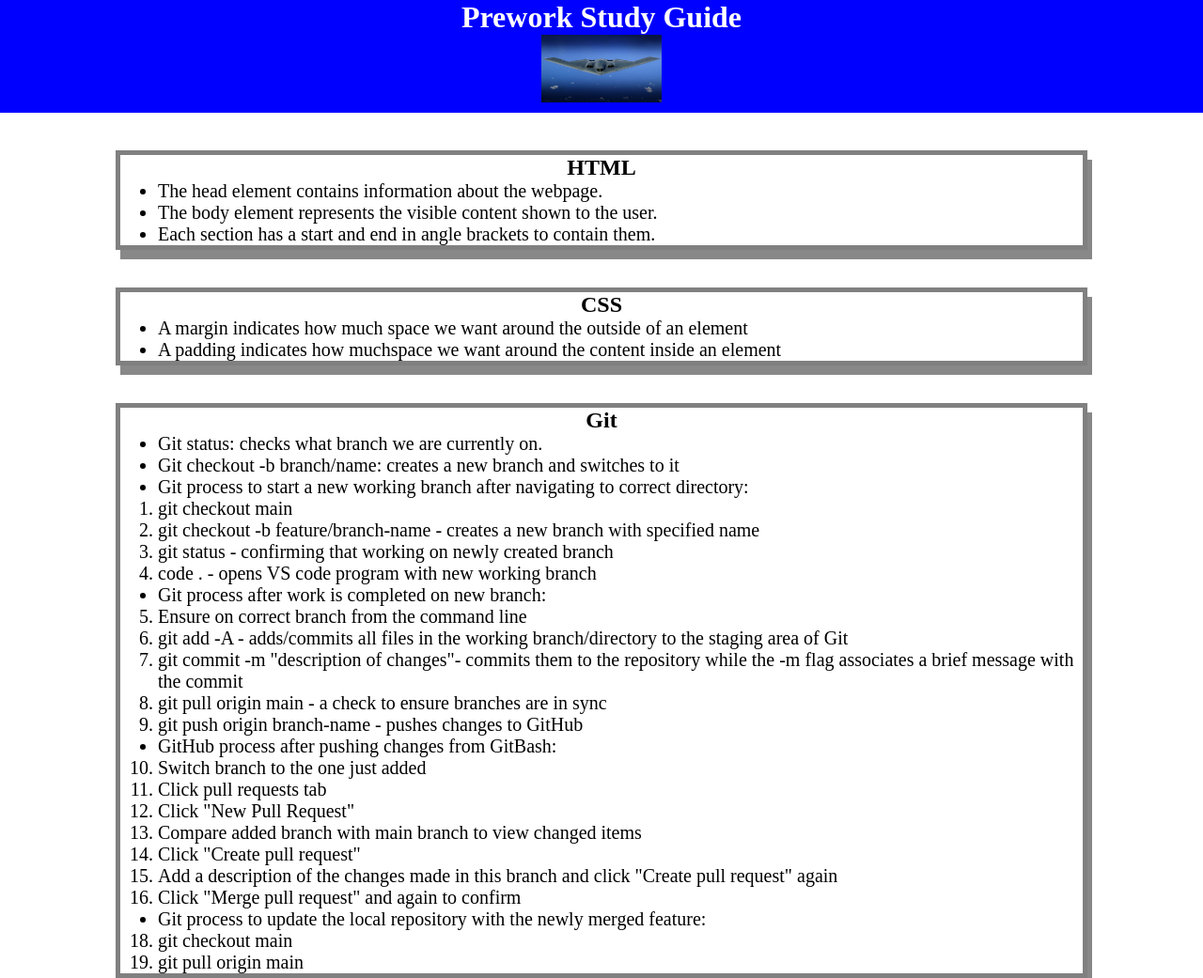
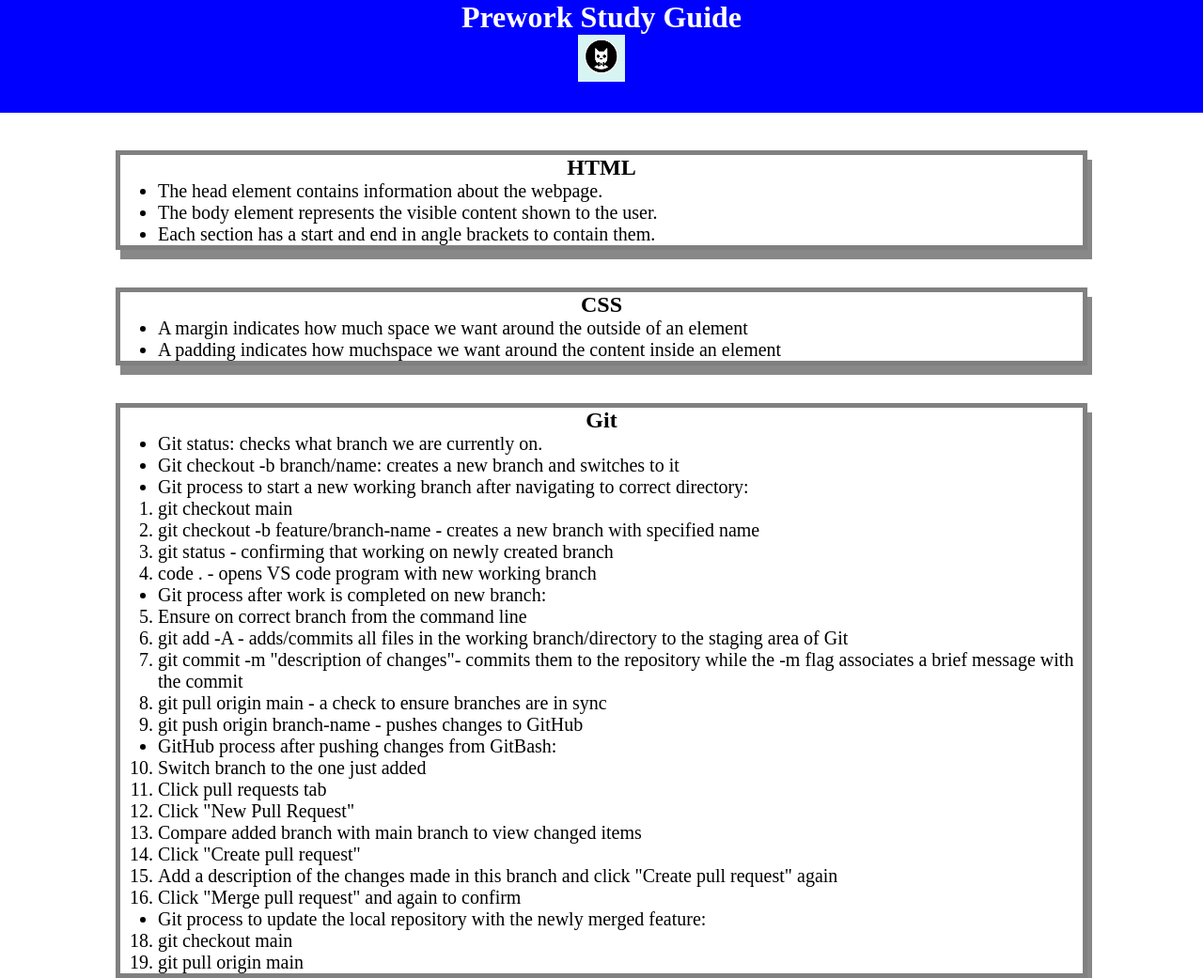
Before and after one commit to dovahkiinsupreme/prework-study-guide, a plain HTML site: page index.html in a window 1280 px wide. Shown: the top 1041 px of the page at 94% size. Drawn offline with Linux system fonts and the light colour scheme.

Commit message:
added JS asset

```diff
--- a/assets/style.css
+++ b/assets/style.css
@@ -17,8 +17,8 @@ h2 {
 }
 img {
     display: block;
-    height: 72px;
-    width: 128px;
+    height: 50px;
+    width: 50px;
     margin-left: auto;
     margin-right: auto;
 
--- a/index.html
+++ b/index.html
@@ -10,7 +10,7 @@
   <body>
     <header id="header">
       <h1>Prework Study Guide</h1>
-      <img src="./assets/b2spirit.jpg" alt="B2 Spirit Stealth Bomber"/>
+      <img src="./assets/bowtie-cat.png" alt="Bowtie-Cat"/>
     </header>
     <main>
       <section class="card" id="html-section">
@@ -76,5 +76,6 @@
     <footer>
       <p>I can code!</p>
     </footer>
+    <script src="scripts/main.js"></script>
   </body>
 </html>
--- /dev/null
+++ b/scripts/main.js
@@ -0,0 +1,19 @@
+var topics = ['HTML', 'CSS', 'Git', 'Javascript'];
+for(var x = 0; x < topics.length; x++) {
+    console.log(topics[x])
+}
+
+/*
+if (topic === 'HTML') {
+ console.log("Let's study HTML!");
+} else if (topic === 'CSS') {
+ console.log("Let's study CSS!");
+} else if (topic === 'Git') {
+ console.log("Let's study Git!");
+} else if (topic === 'JavaScript') {
+ console.log("Let's study JavaScript!");
+} else {
+ console.log('Please try again!');
+}
+git
+*/
```
Also changed, not shown: assets/bowtie-cat.png (added).
